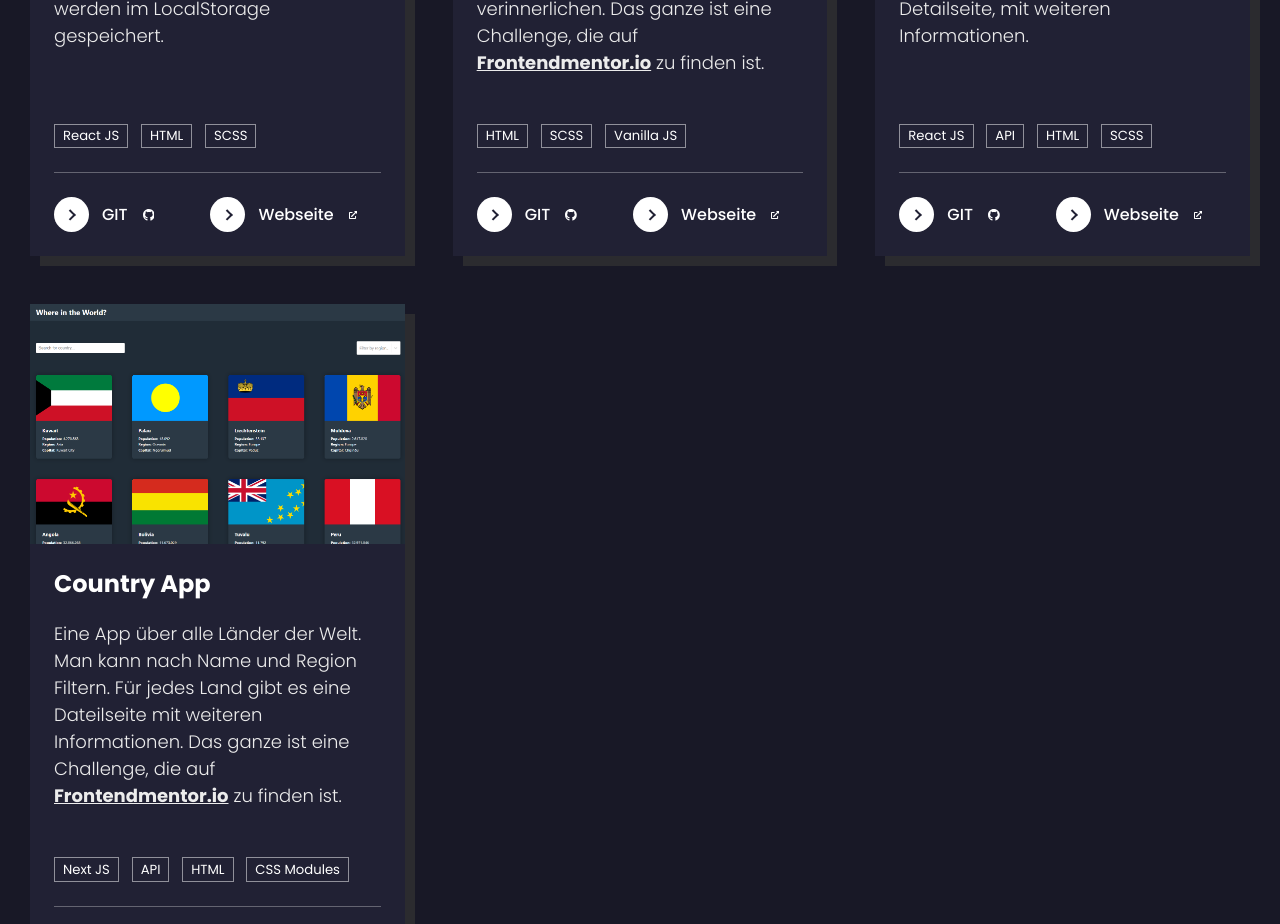
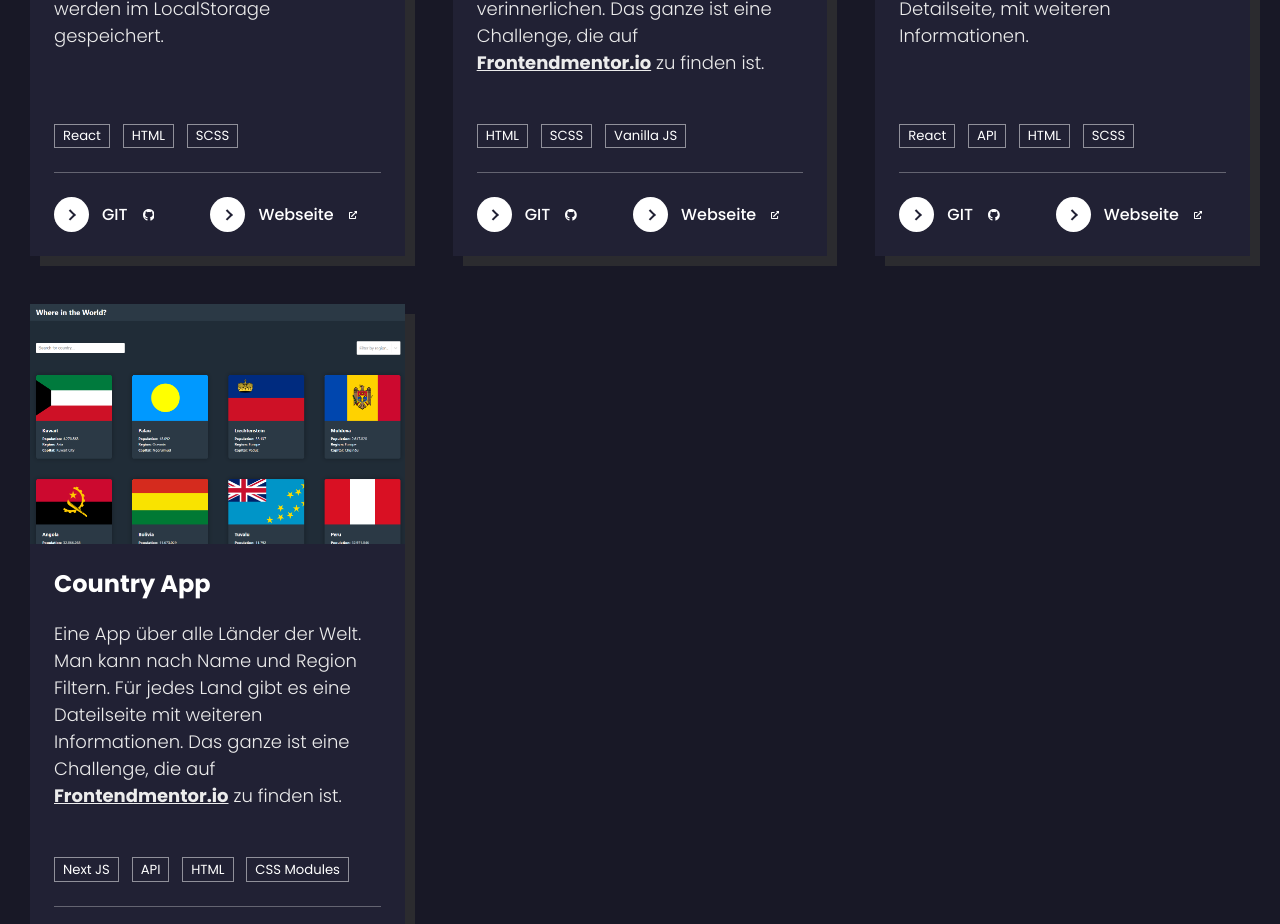
Before and after one commit to PhxW-Andy/portfolio-website-frontend, a React (Vite) app: page / in a window 1280 px wide. Shown: the part 2860-3784 px from the top of the page. Built offline with nearby package versions, Linux system fonts and the light colour scheme.

Commit message:
changed project tech name

```diff
--- a/src/components/Projects.jsx
+++ b/src/components/Projects.jsx
@@ -29,7 +29,7 @@ const projects = [
     title: "Todo App",
     desc: `Eine App um einzelne Todo's anzulegen. Es kann nach **all**, **active** und **completed** gefiltert werden.
            Alle erledigten Todo's können zusammen gelöscht werden. Todo's werden im LocalStorage gespeichert.`,
-    techs: ["React JS", "HTML", "SCSS"],
+    techs: ["React", "HTML", "SCSS"],
     buttons: [
       {
         title: "GIT",
@@ -62,7 +62,7 @@ const projects = [
     img: "pokemon.png",
     title: "Pokédex App",
     desc: `Eine Pokédex App der ersten 151 Pokémon. Über das Input-Field können die Pokémon nach dem Namen gefiltert werden. Jedes einzelne Pokémon besitzt eine Detailseite, mit weiteren Informationen.`,
-    techs: ["React JS", "API", "HTML", "SCSS"],
+    techs: ["React", "API", "HTML", "SCSS"],
     buttons: [
       {
         title: "GIT",
```
